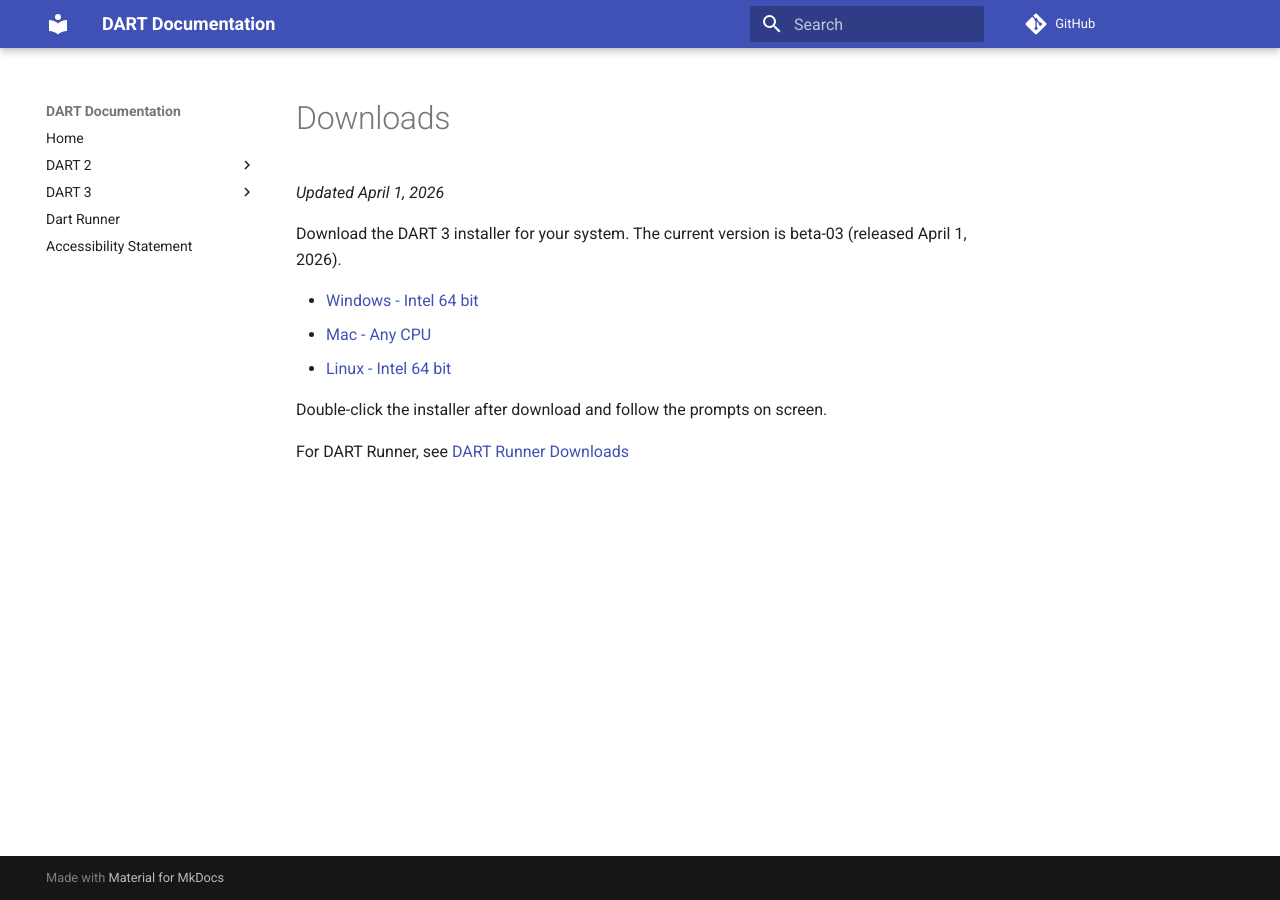
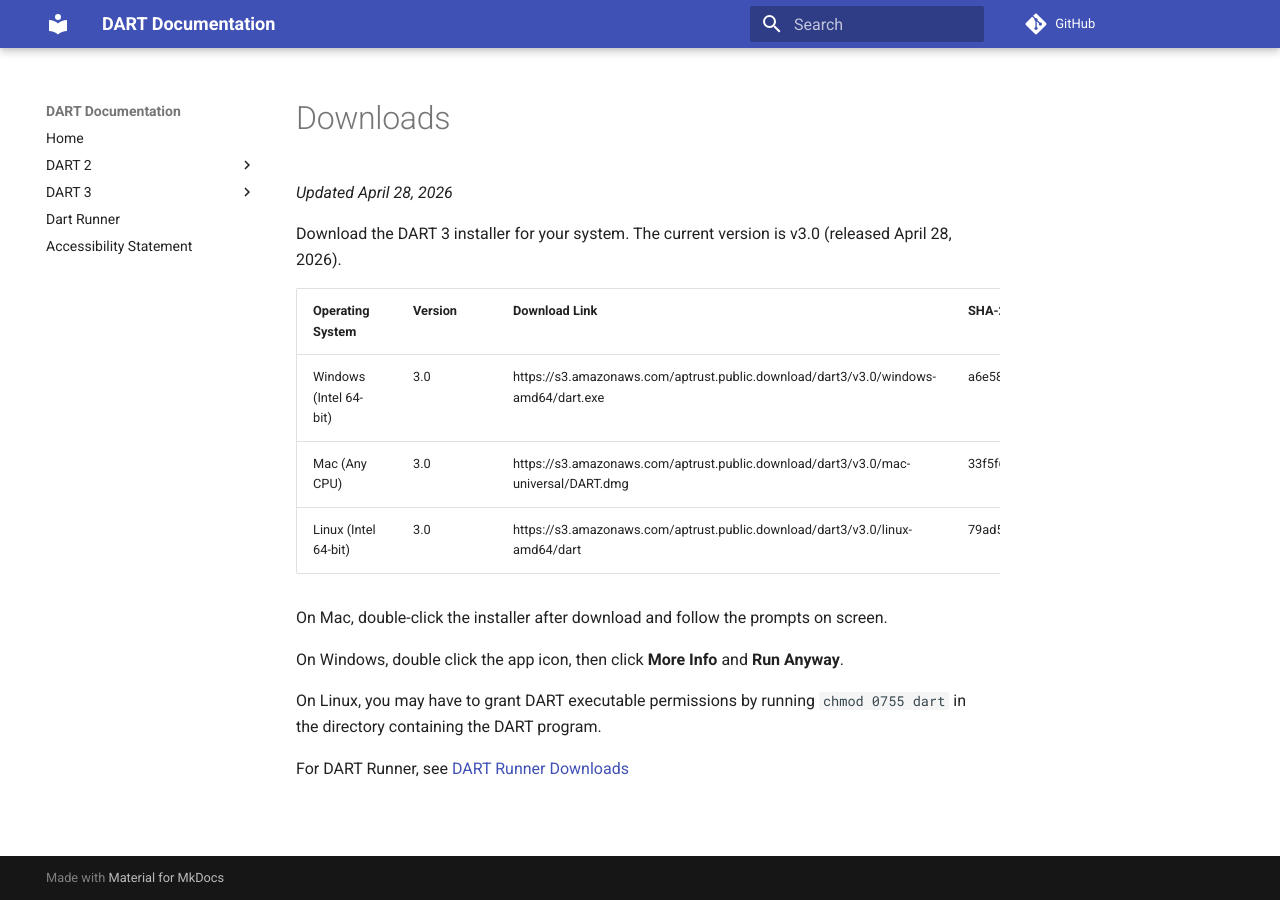
Before and after one commit to APTrust/dart-docs, an MkDocs documentation site: the page built from docs/dart3/shared/downloads.md, in a window 1280 px wide. Built offline with MkDocs 1.6.1 and Material for MkDocs 9.7.7, drawn with Linux system fonts in a browser that asks for light colours; comment, search, counter and statistics services are not loaded.

Commit message:
Updated download links for v3.0

```diff
--- a/docs/dart3/shared/downloads.md
+++ b/docs/dart3/shared/downloads.md
@@ -1,12 +1,18 @@
-_Updated April 1, 2026_
+_Updated April 28, 2026_
 
-Download the DART 3 installer for your system. The current version is beta-03 (released April 1, 2026).
+Download the DART 3 installer for your system. The current version is v3.0 (released April 28, 2026).
 
 
-  - [Windows - Intel 64 bit](https://s3.amazonaws.com/aptrust.public.download/dart3/v3.0-beta-03/windows-amd64/dart.exe)
-  - [Mac - Any CPU](https://s3.amazonaws.com/aptrust.public.download/dart3/v3.0-beta-03/mac-universal/DART.dmg)
-  - [Linux - Intel 64 bit](https://s3.amazonaws.com/aptrust.public.download/dart3/v3.0-beta-03/linux-amd64/dart)
+| Operating System       | Version | Download Link | SHA-256 Checksum |
+| ---------------------- | ------- | ------------- | ---------------- |
+| Windows (Intel 64-bit) | 3.0     | https://s3.amazonaws.com/aptrust.public.download/dart3/v3.0/windows-amd64/dart.exe | a6e587694a39495ed00337bb8c816146161caf54d3c3c72031496acecb29ed28 |
+| Mac (Any CPU)          | 3.0     | https://s3.amazonaws.com/aptrust.public.download/dart3/v3.0/mac-universal/DART.dmg | 33f5f634df80b0860bd50c42f58737bb874ebd21179e5acd99b78886df31abd7 |
+| Linux (Intel 64-bit)   | 3.0     | https://s3.amazonaws.com/aptrust.public.download/dart3/v3.0/linux-amd64/dart | 79ad553782f063f07aca7044cd57d10d587ab38a869fdccade8a7c4f478b1717 |
 
-Double-click the installer after download and follow the prompts on screen.
+On Mac, double-click the installer after download and follow the prompts on screen.
+
+On Windows, double click the app icon, then click **More Info** and **Run Anyway**.
+
+On Linux, you may have to grant DART executable permissions by running `chmod 0755 dart` in the directory containing the DART program.
 
 For DART Runner, see [DART Runner Downloads](https://aptrust.github.io/dart-docs/users/dart_runner/#downloads)
```
